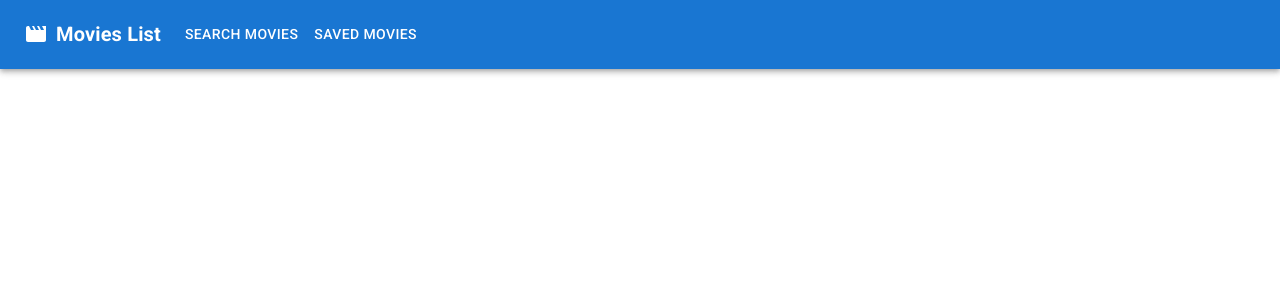
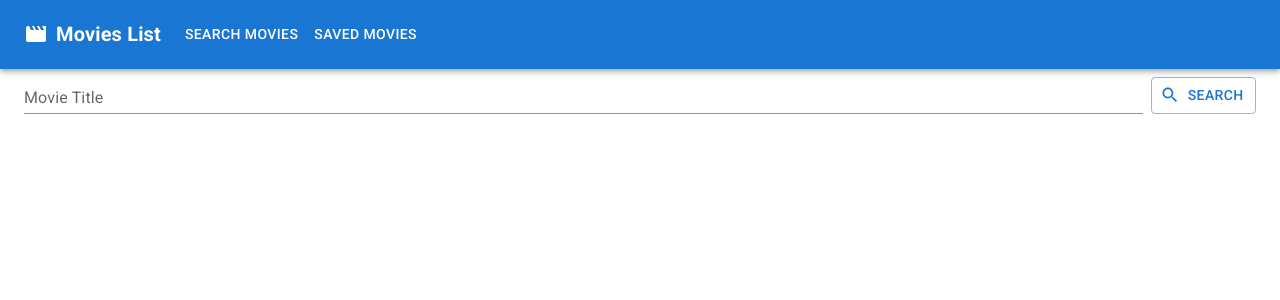
Before and after one commit to Matshwenyego/movie-app, a React (Create React App) app: page / in a window 1280 px wide. Shown: the top 300 px of the page. Built offline with nearby package versions, Linux system fonts and the light colour scheme.

Commit message:
Search Functionality

```diff
--- a/src/App.js
+++ b/src/App.js
@@ -1,11 +1,13 @@
 import { CssBaseline } from "@mui/material";
 import NavBar from "./components/NavBar";
+import SearchMovies from "./pages/SearchMovies";
 
 function App() {
   return (
     <div>
       <CssBaseline />
       <NavBar />
+      <SearchMovies />
     </div>
   );
 }
--- /dev/null
+++ b/src/components/MovieFilters.js
@@ -0,0 +1,45 @@
+import React, { useState } from "react";
+import { Button, Container, Box, TextField } from "@mui/material";
+import SearchIcon from "@mui/icons-material/Search";
+
+export default function MovieFilters(props) {
+  const { handleSearchMovies } = props;
+  const [title, setTitle] = useState("");
+
+  const handleSubmit = (event) => {
+    event.preventDefault();
+    if (!title) {
+      alert("Please provide movie title");
+      return;
+    }
+    handleSearchMovies({ s: title });
+  };
+
+  return (
+    <Container maxWidth="xl" sx={{ pb: 2 }}>
+      <Box
+        component={"form"}
+        sx={{ display: "flex", alignItems: "flex-end" }}
+        onSubmit={handleSubmit}
+      >
+        <TextField
+          label="Movie Title"
+          variant="standard"
+          fullWidth
+          sx={{ mr: 1 }}
+          size="small"
+          value={title}
+          onChange={(event) => setTitle(event.target.value)}
+        />
+        <Button
+          sx={{ minWidth: "100px" }}
+          type="submit"
+          startIcon={<SearchIcon />}
+          variant="outlined"
+        >
+          Search
+        </Button>
+      </Box>
+    </Container>
+  );
+}
--- a/src/pages/SearchMovies.js
+++ b/src/pages/SearchMovies.js
@@ -0,0 +1,22 @@
+import React, { useState } from "react";
+import { get } from "../services";
+import MovieFilters from "../components/MovieFilters";
+
+export default function SearchMovies() {
+  const [movies, setMovies] = useState([]);
+
+  const handleSearchMovies = async (queries) => {
+    const { s } = queries;
+    const response = get(
+      `${process.env.REACT_APP_BASE_URL}/?s=${s}&apikey=${process.env.REACT_APP_API_KEY}`
+    );
+    const { Search } = await response;
+    setMovies(Search);
+  };
+
+  return (
+    <div>
+      <MovieFilters handleSearchMovies={handleSearchMovies} />
+    </div>
+  );
+}
--- /dev/null
+++ b/src/services/index.js
@@ -0,0 +1,21 @@
+import Axios from "axios";
+
+const headers = {
+  headers: {
+    "Content-Type": "application/json",
+  },
+};
+
+export async function get(url) {
+  const response = Axios.get(url, headers);
+  try {
+    const responseJson = await response;
+    return responseJson.data;
+  } catch (err) {
+    if (err.response?.data) {
+      return err.response.data;
+    } else {
+      return err.response;
+    }
+  }
+}
```
